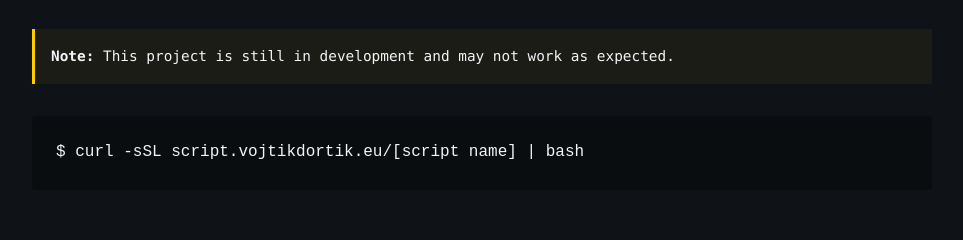
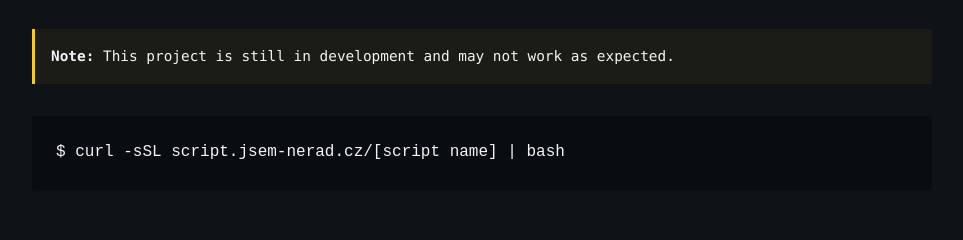
Before and after one commit to jsem-nerad/fast-bash, a plain HTML site: page index.html in a window 1280 px wide. Both pictures are taken after a click on the element "install-docker". Shown: the part 525-765 px from the top of the page, without its empty margins (158-1121 px from the left). Drawn offline with Linux system fonts and the light colour scheme.

Commit message:
update domain in code

```diff
--- a/index.html
+++ b/index.html
@@ -22,7 +22,7 @@
         </div>
 
         <div class="code-block">
-            $ curl -sSL script.vojtikdortik.eu/[script name] | bash
+            $ curl -sSL script.jsem-nerad.cz/[script name] | bash
         </div>
 
         <div class="scripts">
@@ -95,7 +95,7 @@
         document.querySelectorAll('.script-item').forEach(item => {
             item.addEventListener('click', function() {
                 const scriptName = this.getAttribute('data-script');
-                const command = `curl -sSL script.vojtikdortik.eu/${scriptName} | bash`;
+                const command = `curl -sSL script.jsem-nerad.cz/${scriptName} | bash`;
 
                 navigator.clipboard.writeText(command).then(() => {
                     // Add copied class briefly
```
